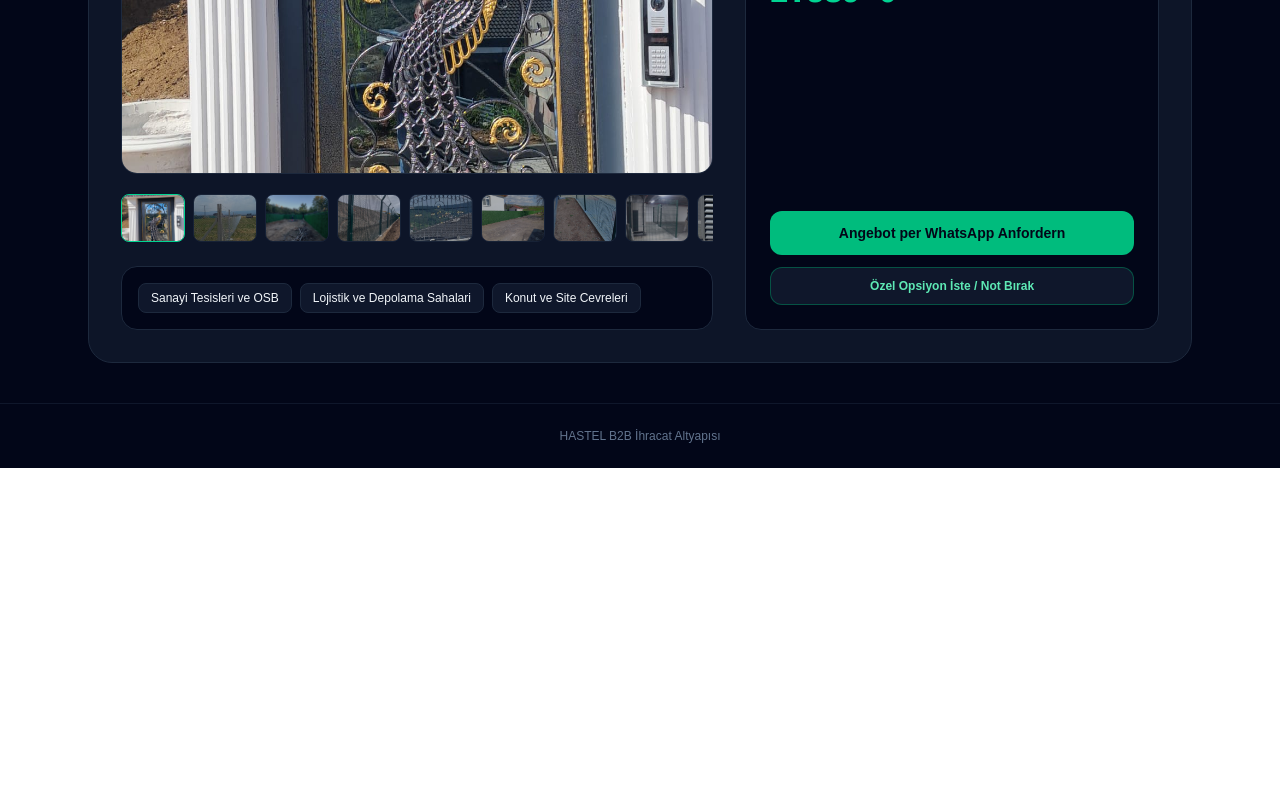
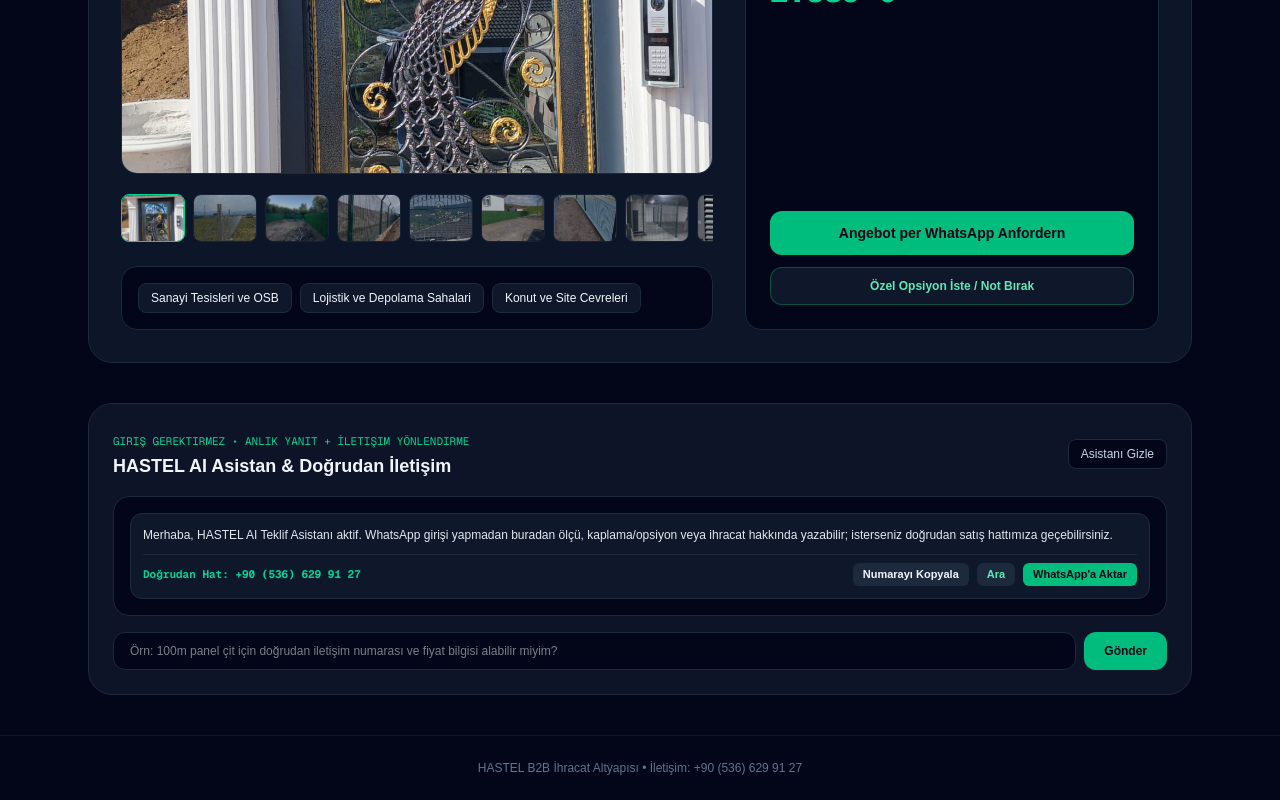
Before and after one commit to mucahitdogar/hastel-platform, a Next.js app: page / in a window 1280 px wide. Shown: the part 1120-1920 px from the top of the page. Before the commit the page ends 1588 px from the top, so only its background shows below. Built offline with nearby package versions, Linux system fonts and the light colour scheme.

Commit message:
HASTEL girissiz AI asistan ve dogrudan iletisim hattı eklendi

```diff
--- a/app/page.tsx
+++ b/app/page.tsx
@@ -9,9 +9,17 @@ import {
 } from '../data/catalog';
 
 const WHATSAPP_NUMBER = '905366299127';
+const DISPLAY_PHONE_NUMBER = '+90 (536) 629 91 27';
 const BASE_PRICE_USD = 30.0;
 const EUR_USD_RATE = 1.08;
 const VAT_RATE = 0.2;
+
+interface ChatMessage {
+  id: string;
+  sender: 'assistant' | 'user';
+  text: string;
+  showDirectContact?: boolean;
+}
 
 const LOCALE_DATA: Record<
   string,
@@ -105,6 +113,18 @@ export default function Home() {
   const [optionNote, setOptionNote] = useState('');
   const [requestSent, setRequestSent] = useState(false);
 
+  const [assistantOpen, setAssistantOpen] = useState(true);
+  const [chatInput, setChatInput] = useState('');
+  const [copiedPhone, setCopiedPhone] = useState(false);
+  const [messages, setMessages] = useState<ChatMessage[]>([
+    {
+      id: 'welcome-1',
+      sender: 'assistant',
+      text: 'Merhaba, HASTEL AI Teklif Asistanı aktif. WhatsApp girişi yapmadan buradan ölçü, kaplama/opsiyon veya ihracat hakkında yazabilir; isterseniz doğrudan satış hattımıza geçebilirsiniz.',
+      showDirectContact: true,
+    },
+  ]);
+
   const locale = LOCALE_DATA[vpnLocation] || LOCALE_DATA['Germany/Europe'];
 
   const handleSelectProduct = (
@@ -157,7 +177,7 @@ export default function Home() {
 
   const priceDisplay = `${Math.round(totalCost).toLocaleString('tr-TR')} ${locale.currency}`;
 
-  const buildWhatsAppUrl = (includeOptionNote = false) => {
+  const buildWhatsAppUrl = (extraText = '') => {
     const optionLines =
       selectedOptions.length > 0
         ? selectedOptions.map((o) => `- ${o.label}`).join('\n')
@@ -173,21 +193,101 @@ export default function Home() {
       optionLines,
     ];
 
-    if (includeOptionNote && optionNote.trim()) {
-      lines.push(`• Özel Not: ${optionNote.trim()}`);
+    if (extraText.trim()) {
+      lines.push(`• Not / Mesaj: ${extraText.trim()}`);
     }
 
     const encoded = encodeURIComponent(lines.join('\n'));
     return `https://wa.me/${WHATSAPP_NUMBER}?text=${encoded}`;
   };
 
-  const handleDirectWhatsApp = () => {
-    window.open(buildWhatsAppUrl(false), '_blank', 'noopener,noreferrer');
+  const generateAssistantReply = (rawText: string): ChatMessage => {
+    const q = rawText.toLowerCase();
+    const optSummary =
+      selectedOptions.length > 0
+        ? selectedOptions.map((o) => o.label).join(', ')
+        : 'standart konfigürasyon';
+
+    if (
+      q.includes('numara') ||
+      q.includes('telefon') ||
+      q.includes('iletişim') ||
+      q.includes('iletisim') ||
+      q.includes('ara') ||
+      q.includes('whatsapp') ||
+      q.includes('wp')
+    ) {
+      return {
+        id: `bot-${Date.now()}`,
+        sender: 'assistant',
+        text: `${selectedProduct.title} (${width}m x ${height}m, ${totalSqm} m², tahmini ${priceDisplay}) için doğrudan satış/teklif iletişim hattımız aşağıdadır. Dilerseniz numarayı kopyalayabilir veya WhatsApp üzerinden hazır özet gönderebilirsiniz.`,
+        showDirectContact: true,
+      };
+    }
+
+    if (
+      q.includes('fiyat') ||
+      q.includes('maliyet') ||
+      q.includes('teklif') ||
+      q.includes('ölçü') ||
+      q.includes('olcu') ||
+      q.includes('opsiyon')
+    ) {
+      return {
+        id: `bot-${Date.now()}`,
+        sender: 'assistant',
+        text: `Şu an ${vpnLocation} bölgesi için "${selectedProduct.title}" seçili. ${width}m x ${height}m (${totalSqm} m²) ve ${optSummary} ile tahmini bedel ${priceDisplay} görünüyor. Kesin proje fiyatı ve özel opsiyon için doğrudan iletişim numaramızı kullanabilirsiniz.`,
+        showDirectContact: true,
+      };
+    }
+
+    return {
+      id: `bot-${Date.now()}`,
+      sender: 'assistant',
+      text: `Mesajınızı aldım ("${rawText.trim()}"). ${selectedProduct.title} sisteminde ${width}m x ${height}m (${totalSqm} m²) için tahmini tutar ${priceDisplay}. Detaylı görüşme veya doğrudan numara bilgisi isterseniz satış hattımızı aşağıdan görebilirsiniz.`,
+      showDirectContact: true,
+    };
+  };
+
+  const handleChatSend = (e: React.FormEvent) => {
+    e.preventDefault();
+    if (!chatInput.trim()) return;
+    const userMsg: ChatMessage = {
+      id: `user-${Date.now()}`,
+      sender: 'user',
+      text: chatInput.trim(),
+    };
+    const replyMsg = generateAssistantReply(chatInput);
+    setMessages((prev) => [...prev, userMsg, replyMsg]);
+    setChatInput('');
+  };
+
+  const handleCopyPhone = async () => {
+    try {
+      await navigator.clipboard.writeText(DISPLAY_PHONE_NUMBER);
+      setCopiedPhone(true);
+      setTimeout(() => setCopiedPhone(false), 2500);
+    } catch {
+      setCopiedPhone(false);
+    }
   };
 
   const handleOptionSubmit = (e: React.FormEvent) => {
     e.preventDefault();
     setRequestSent(true);
+    const noteText = optionNote.trim()
+      ? `Opsiyon notu kaydedildi: "${optionNote.trim()}"`
+      : `Opsiyon talebi (${selectedOptions.length} opsiyon) hazırlandı.`;
+    setMessages((prev) => [
+      ...prev,
+      {
+        id: `opt-${Date.now()}`,
+        sender: 'assistant',
+        text: `${noteText} İsterseniz doğrudan iletişim numaramız üzerinden bize ulaşabilir veya WhatsApp ile özet gönderebilirsiniz.`,
+        showDirectContact: true,
+      },
+    ]);
+    setAssistantOpen(true);
   };
 
   return (
@@ -481,7 +581,18 @@ export default function Home() {
             <div className="space-y-3">
               <button
                 type="button"
-                onClick={handleDirectWhatsApp}
+                onClick={() => {
+                  setAssistantOpen(true);
+                  setMessages((prev) => [
+                    ...prev,
+                    {
+                      id: `cta-${Date.now()}`,
+                      sender: 'assistant',
+                      text: `WhatsApp girişine takılmadan buradan devam edebilirsiniz. Doğrudan iletişim hattımız: ${DISPLAY_PHONE_NUMBER}. Dilerseniz aşağıdan doğrudan arayabilir, numarayı kopyalayabilir veya WhatsApp penceresini açabilirsiniz.`,
+                      showDirectContact: true,
+                    },
+                  ]);
+                }}
                 className="w-full bg-emerald-500 hover:bg-emerald-400 text-slate-950 font-extrabold py-3 px-5 rounded-xl cursor-pointer text-sm"
               >
                 {locale.ctaText}
@@ -521,15 +632,15 @@ export default function Home() {
                     <div className="space-y-2">
                       <p className="text-emerald-400 font-medium">
                         Opsiyon talebiniz ({selectedOptions.length} seçili
-                        opsiyon) hazırlandı.
+                        opsiyon) hazırlandı. Doğrudan hat: {DISPLAY_PHONE_NUMBER}
                       </p>
                       <a
-                        href={buildWhatsAppUrl(true)}
+                        href={buildWhatsAppUrl(optionNote)}
                         target="_blank"
                         rel="noopener noreferrer"
                         className="inline-block w-full text-center bg-emerald-500 hover:bg-emerald-400 text-slate-950 font-bold py-2 rounded-lg"
                       >
-                        Not ile WhatsApp&apos;ta Gönder
+                        İsteğe Bağlı WhatsApp&apos;ta Aç
                       </a>
                     </div>
                   )}
@@ -538,10 +649,96 @@ export default function Home() {
             </div>
           </div>
         </section>
+
+        {/* Giriş Gerektirmeyen AI Asistan & Doğrudan İletişim Kutusu */}
+        <section className="bg-slate-900/90 border border-slate-800 rounded-3xl p-6 space-y-4">
+          <div className="flex items-center justify-between flex-wrap gap-3">
+            <div>
+              <span className="text-[11px] font-mono uppercase text-emerald-400">
+                Giriş Gerektirmez • Anlık Yanıt + İletişim Yönlendirme
+              </span>
+              <h2 className="text-lg font-bold text-slate-100">
+                HASTEL AI Asistan &amp; Doğrudan İletişim
+              </h2>
+            </div>
+            <button
+              type="button"
+              onClick={() => setAssistantOpen(!assistantOpen)}
+              className="px-3 py-1.5 rounded-lg bg-slate-950 border border-slate-800 text-xs text-slate-300 cursor-pointer"
+            >
+              {assistantOpen ? 'Asistanı Gizle' : 'Asistanı Aç'}
+            </button>
+          </div>
+
+          {assistantOpen && (
+            <div className="space-y-4">
+              <div className="max-h-64 overflow-y-auto space-y-2.5 bg-slate-950 border border-slate-800 rounded-2xl p-4 text-xs">
+                {messages.map((m) => (
+                  <div
+                    key={m.id}
+                    className={`rounded-xl p-3 space-y-2 ${
+                      m.sender === 'assistant'
+                        ? 'bg-slate-900 border border-slate-800 text-slate-200'
+                        : 'bg-emerald-950/40 border border-emerald-700/40 text-emerald-100 ml-auto max-w-md'
+                    }`}
+                  >
+                    <p className="leading-relaxed">{m.text}</p>
+                    {m.showDirectContact && (
+                      <div className="pt-2 border-t border-slate-800 flex flex-wrap items-center justify-between gap-2 text-[11px]">
+                        <span className="font-mono text-emerald-400 font-bold">
+                          Doğrudan Hat: {DISPLAY_PHONE_NUMBER}
+                        </span>
+                        <div className="flex items-center gap-2 flex-wrap">
+                          <button
+                            type="button"
+                            onClick={handleCopyPhone}
+                            className="px-2.5 py-1 rounded-md bg-slate-800 hover:bg-slate-700 text-slate-100 font-semibold cursor-pointer"
+                          >
+                            {copiedPhone ? 'Numara Kopyalandı' : 'Numarayı Kopyala'}
+                          </button>
+                          <a
+                            href={`tel:${WHATSAPP_NUMBER}`}
+                            className="px-2.5 py-1 rounded-md bg-slate-800 hover:bg-slate-700 text-emerald-300 font-semibold"
+                          >
+                            Ara
+                          </a>
+                          <a
+                            href={buildWhatsAppUrl(chatInput)}
+                            target="_blank"
+                            rel="noopener noreferrer"
+                            className="px-2.5 py-1 rounded-md bg-emerald-500 hover:bg-emerald-400 text-slate-950 font-bold"
+                          >
+                            WhatsApp&apos;a Aktar
+                          </a>
+                        </div>
+                      </div>
+                    )}
+                  </div>
+                ))}
+              </div>
+
+              <form onSubmit={handleChatSend} className="flex gap-2">
+                <input
+                  type="text"
+                  value={chatInput}
+                  onChange={(e) => setChatInput(e.target.value)}
+                  placeholder="Örn: 100m panel çit için doğrudan iletişim numarası ve fiyat bilgisi alabilir miyim?"
+                  className="flex-1 bg-slate-950 border border-slate-800 rounded-xl px-4 py-2.5 text-xs text-slate-100 focus:outline-none focus:border-emerald-500"
+                />
+                <button
+                  type="submit"
+                  className="px-5 py-2.5 rounded-xl bg-emerald-500 hover:bg-emerald-400 text-slate-950 font-bold text-xs cursor-pointer"
+                >
+                  Gönder
+                </button>
+              </form>
+            </div>
+          )}
+        </section>
       </div>
 
       <footer className="border-t border-slate-900 py-6 text-center text-xs text-slate-500">
-        HASTEL B2B İhracat Altyapısı
+        HASTEL B2B İhracat Altyapısı • İletişim: {DISPLAY_PHONE_NUMBER}
       </footer>
     </main>
   );
```
